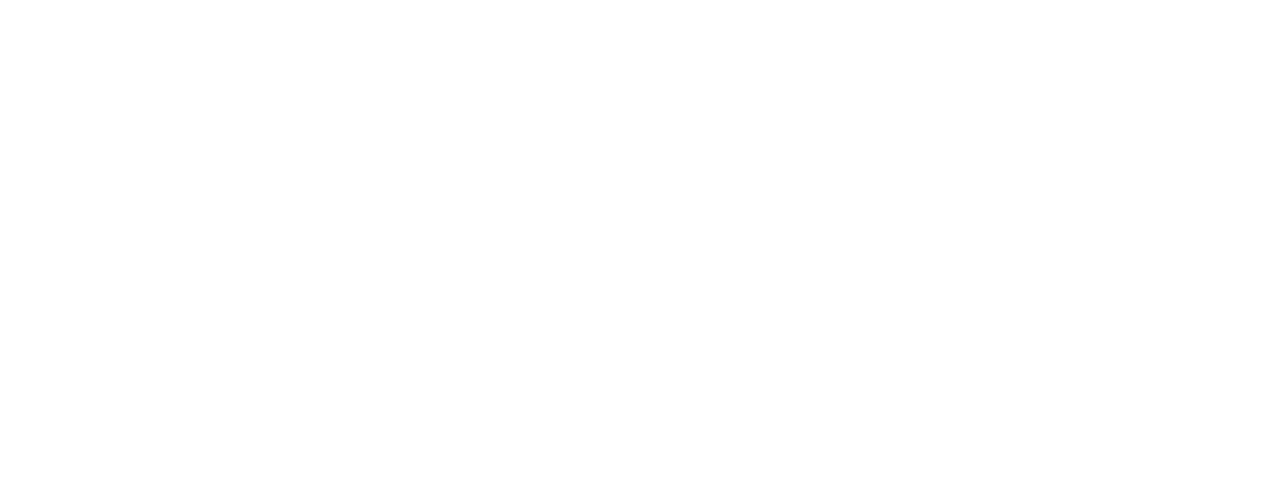
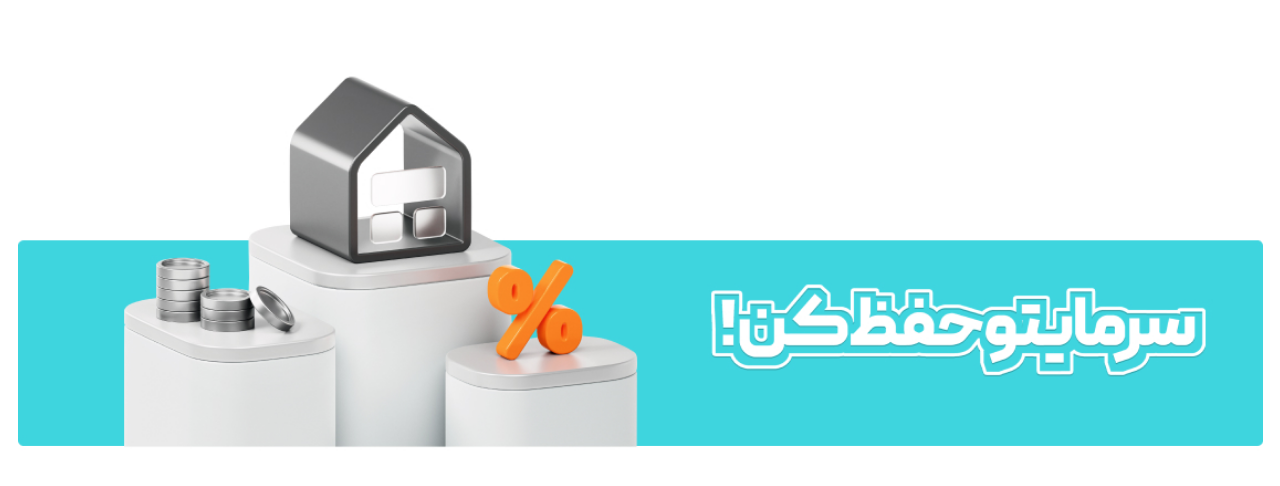
Before and after one commit to amirmahdizare/atlas, a Next.js app: page / in a window 1280 px wide. Shown: the part 1406-1892 px from the top of the page. Before the commit the page ends 1441 px from the top, so only its background shows below. Built offline with nearby package versions, Linux system fonts and the light colour scheme.

Commit message:
Add Banner

```diff
--- /dev/null
+++ b/app/components/landingPage/Banner/Banner.tsx
@@ -0,0 +1,11 @@
+import React from 'react'
+import Image from 'next/image'
+import  banner from 'images/sarmaye.jpg'
+
+export const Banner = () => {
+  return (
+    <div className='flex flex-row gap-1'>
+        <Image src={banner} className='w-full object-contain' alt='سرمایتو حفط کن.' />
+    </div>
+  )
+}
--- a/app/components/landingPage/index.ts
+++ b/app/components/landingPage/index.ts
@@ -1,3 +1,4 @@
 export { HeroSection } from './HeroSection/HeroSection'
 export { Services } from './Services/Services'
 export { News } from './News/News'
+export { Banner } from './Banner/Banner'
--- a/app/page.tsx
+++ b/app/page.tsx
@@ -1,4 +1,4 @@
-import { HeroSection, News, Services } from "components/landingPage";
+import { Banner, HeroSection, News, Services } from "components/landingPage";
 
 export default function Home() {
   return (
@@ -6,6 +6,7 @@ export default function Home() {
       <HeroSection/>
       <Services />
       <News />
+      <Banner />
     </main>
   )
 }
```
Also changed, not shown: app/images/sarmaye.jpg (added), 1 other file (tests, documents, lock files or other folders).
